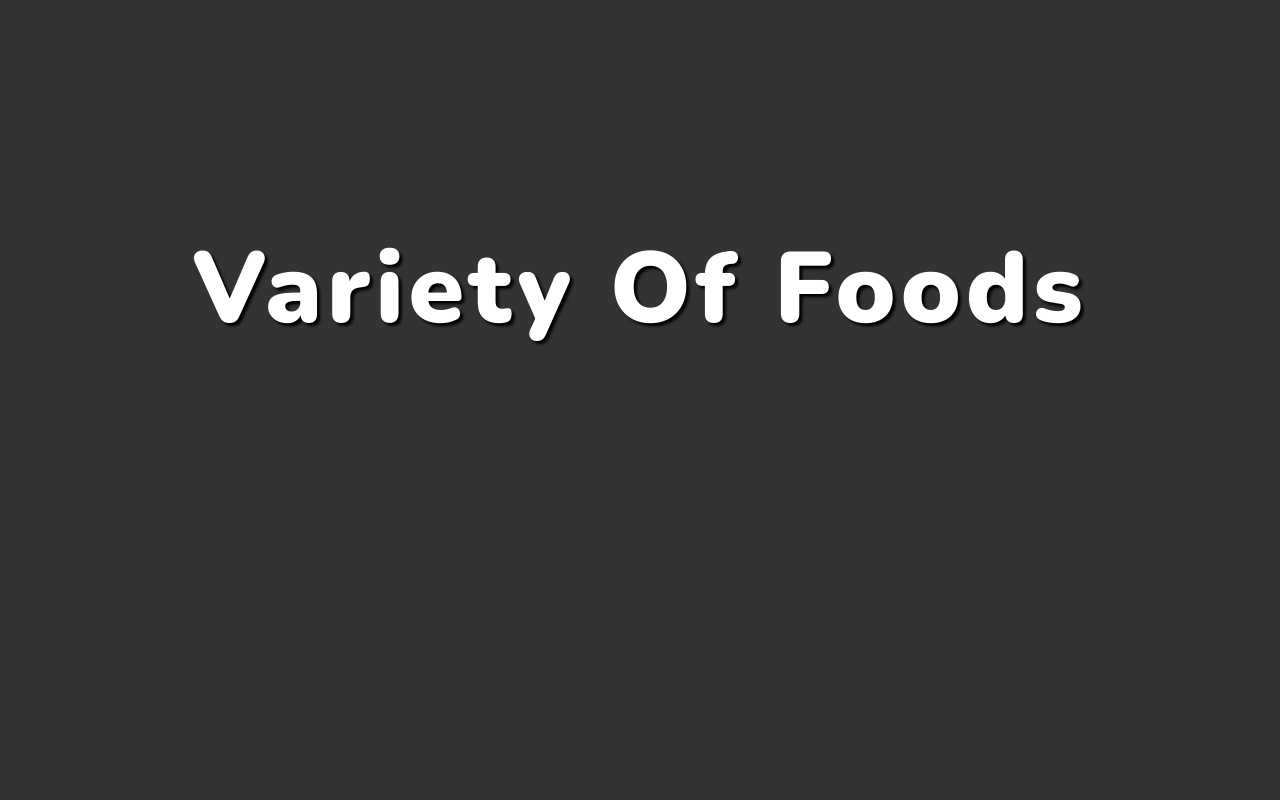
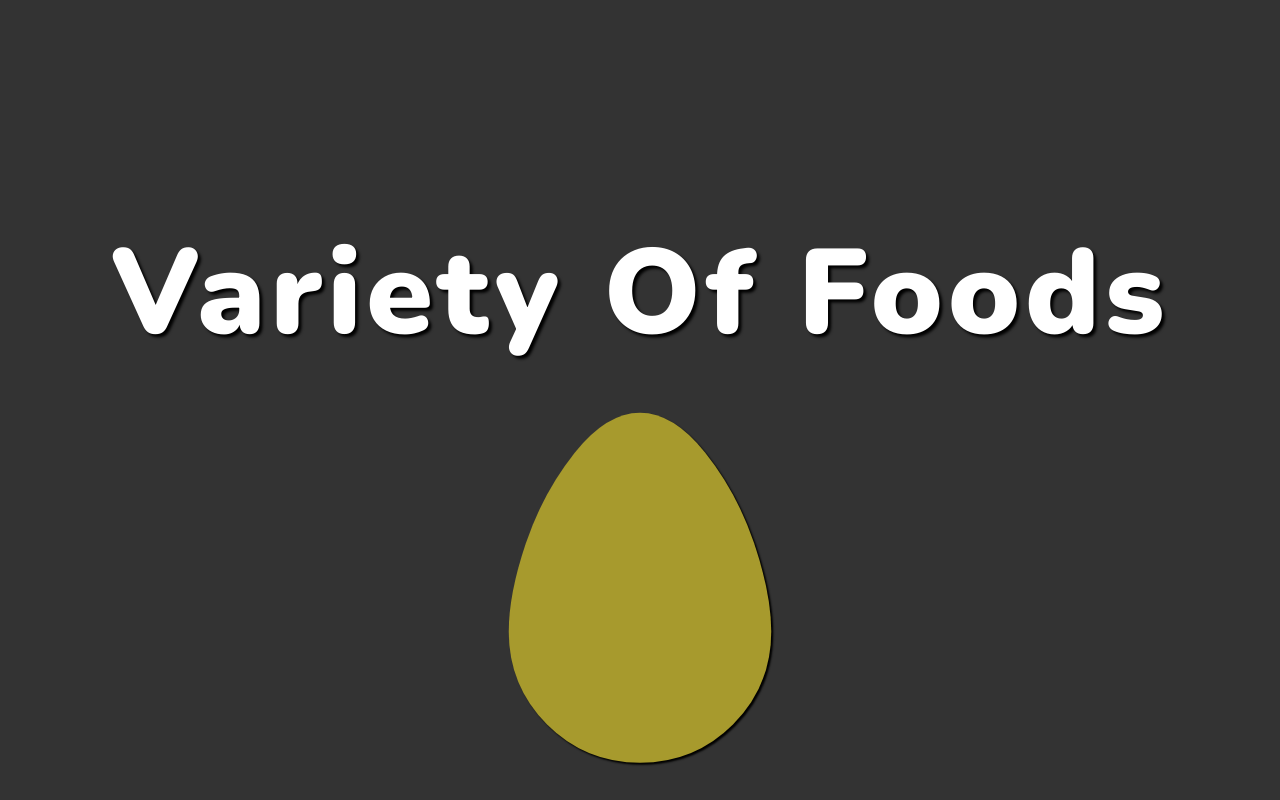
Before and after one commit to psumara/Food-Website, a PHP site: page / in a window 1280 px wide. Run offline with PHP 8.4, Linux system fonts and the light colour scheme.

Commit message:
Add images and section 1

```diff
--- a/index.html
+++ b/index.html
@@ -1,22 +1,20 @@
 <!DOCTYPE html>
 <html lang="en">
 <head>
-  <meta charset="utf-8">
+    <meta charset="UTF-8">
     <meta name="viewport" content="width=device-width, initial-scale=1.0">
     <title>Foods</title>
     <link rel="stylesheet" href="style.css">
-    <link rel="stylesheet" href="https://cdnjs.cloudflare.com/ajax/libs/font-awesome/5.15.2/css/all.min.css">
+    <link rel="stylesheet" href="https://cdnjs.cloudflare.com/ajax/libs/font-awesome/5.15.1/css/all.min.css">
 </head>
+<body>
 
-<body>
     <div class="container">
-        <!SECTION 1->
+        <!-- Section 1 -->
         <section class="section-1">
-            <h1 class="section-heading">
-                Variety of Foods
-            </h1>
+            <h1 class="section-heading">variety of foods</h1>
           <div class="section-1-icons">
-                <i class="fas fa-egg"></i>
+              <i class="change fas fa-egg"></i>
               <i class="fas fa-stroopwafel"></i>
               <i class="fas fa-cheese"></i>
               <i class="fas fa-hotdog"></i>
@@ -28,10 +26,8 @@
               <i class="fas fa-seedling"></i>
             </div>
         </section>
-        <!END OF SECTION 1->
+        <!-- End Section 1 -->
 
-    </div>
         <script src="script.js"></script>
-
 </body>
 </html>
--- a/script.js
+++ b/script.js
@@ -1,11 +1,15 @@
 const icons = document.querySelectorAll('.section-1-icons i')
+let i = 1
 
 setInterval(() => {
-   const icon = document.querySelector('.section-1-icons.change')
+	i++
+	const icon = document.querySelector('.section-1-icons .change')
+	icon.classList.remove('change')
 
-   icon.classList.remove('change')
-   icon.nextElementSibling.classList.add('change')
-
-
-
-}, 1000)
+	if (i > icons.length) {
+		icons[0].classList.add('change')
+		i = 1
+	} else {
+		icon.nextElementSibling.classList.add('change')
+	}
+}, 4000)
--- a/style.css
+++ b/style.css
@@ -1,6 +1,6 @@
-@import url('https://fonts.googleapis.com/css2?family=Nunito:wght@200;300;400;600;700;800;900&display=swap');
-/* Common Styles */
-*{
+@import url("https://fonts.googleapis.com/css2?family=Nunito:wght@200;300;400;600;700;800;900&display=swap");
+/* Common styles */
+* {
   margin: 0;
   padding: 0;
   box-sizing: border-box;
@@ -12,6 +12,16 @@
 
 html {
   font-size: 62.5%;
+}
+
+.section-heading {
+  font-size: 12rem;
+  font-weight: 900;
+  color: #fff;
+  text-align: center;
+  text-transform: capitalize;
+  letter-spacing: 0.5rem;
+  text-shadow: 0.3rem 0.3rem 0.3rem #000;
 }
 /* End of Common Styles */
 
@@ -26,24 +36,17 @@ html {
   justify-content: space-evenly;
 }
 
-.section-heading{
-    font-size: 10rem;
-    font-weight: 900;
-    color:  #fff;
-    text-align: center;
-    text-transform: capitalize;
-    letter-spacing: 0.5rem;
-    text-shadow: .3rem .3rem .3rem #000;
-}
-
-.section-1-icons i{
-    font-size: 15rem;
+.section-1-icons i {
+  font-size: 35rem;
   color: #a79a2d;
   position: absolute;
   transform: translate(-50%, -50%) scale(0);
-    text-shadow: .2rem .2rem .2rem #000;
+  text-shadow: 0.2rem 0.2rem 0.2rem #000;
+  transition: transform 0.3s;
 }
+
 .section-1-icons i.change {
   transform: translate(-50%, -50%) scale(1);
+  transition: transform 0.3s 0.3s;
 }
 /* End of Section 1 */
```
Also changed, not shown: images/card-img-1.png (added), images/card-img-2.png (added), images/card-img-3.png (added), images/gallery-img-1.jpg (added), images/gallery-img-2.jpg (added), images/gallery-img-3.jpg (added), images/gallery-img-4.jpg (added), images/gallery-img-5.jpg (added), images/gallery-img-6.jpg (added). Lines whose indentation alone changed are shown as unchanged.
